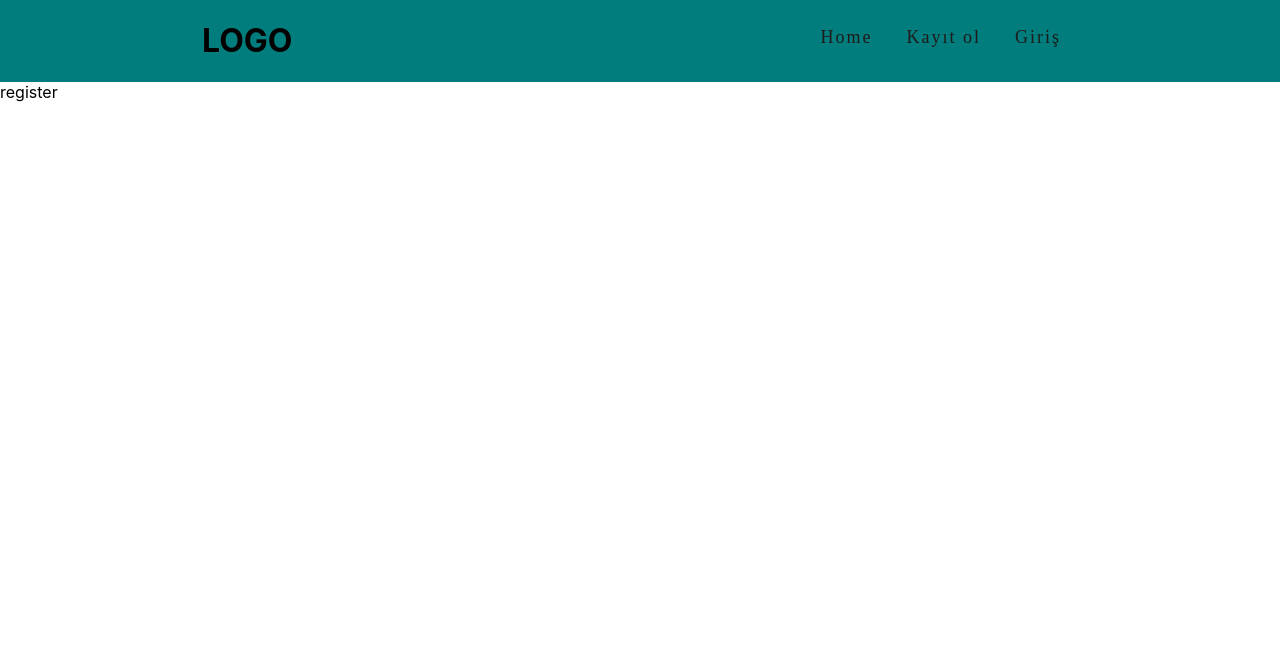
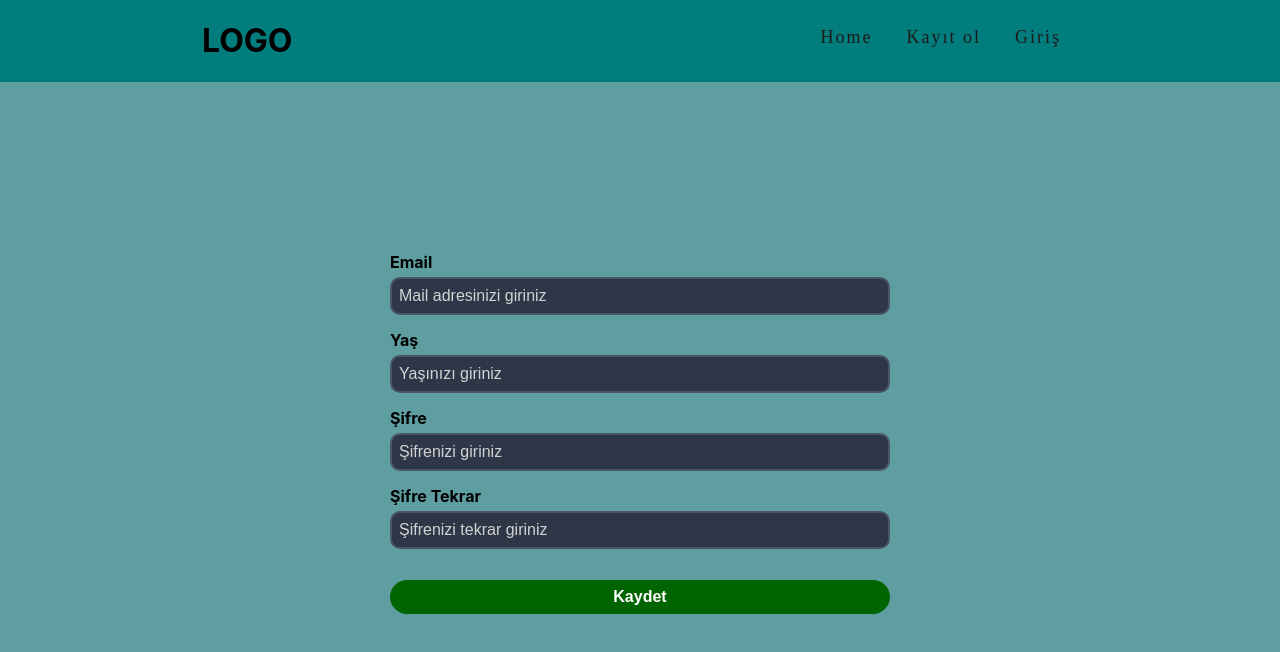
Before and after one commit to EnessYavuz/movies, a React (Create React App) app: page /register in a window 1280 px wide. Shown: the top 652 px of the page. Built offline with nearby package versions, Linux system fonts and the light colour scheme.

Commit message:
from add

```diff
--- a/src/App.css
+++ b/src/App.css
@@ -5,7 +5,7 @@
   background-color: cadetblue;
 }
 
-.input {
+.inputt {
 
   justify-content: center;
   margin: 25px;
@@ -43,7 +43,7 @@
 }
 .space {
   width: 15%;
-  background-color: lightgray;
+  background-color: fixed;
   padding: 10px;
 }
 .Container {
@@ -278,3 +278,78 @@
   border: 2px solid #0078d4;
   outline: none;
 }
+
+/*-------------------------------------------------------------------------------*/
+form {
+  width: 500px;
+}
+
+form label {
+  font-size: 16px;
+  font-weight: bold;
+}
+
+.inputDiv {
+  margin-bottom: 10px;
+}
+
+input,
+select {
+  width: 100%;
+  padding: 8px 7px;
+  font-size: 16px;
+  border: 2px solid #4a5568;
+  background-color: #2d3748;
+  color: white;
+  margin: 5px 0px;
+  outline: none;
+  border-radius: 10px;
+}
+
+input::placeholder {
+  color: lightgray;
+}
+input:focus {
+  border-color: lightblue;
+}
+
+button {
+  width: 100%;
+  padding: 8px 8px;
+  margin: 16px 0px;
+  background-color: darkgreen;
+  color: white;
+  font-size: 16px;
+  font-weight: bold;
+  cursor: pointer;
+  border-radius: 20px;
+  border: none;
+}
+
+.input-error {
+  border-color: firebrick;
+}
+
+.error {
+  color: firebrick;
+  font-size: 12px;
+  text-align: left;
+}
+
+.fromContainer{
+  display: flex;
+  width: 100%;
+
+  align-items: center;
+
+  background:cadetblue ;
+  flex-direction: column;
+  height: 100vh;
+}
+
+.RegisterFrom{
+  display: flex;
+  justify-content: center;
+  align-items: center;
+  height: 100%;
+}
--- a/src/Home.js
+++ b/src/Home.js
@@ -39,9 +39,9 @@ function Home() {
 
       <div></div>
       <div className="Container">
-        <div className="space">Boşluk</div>
+        <div className="space"></div>
         <CartList movies={filteredMovies} />
-        <div className="space">Boşluk</div>
+        <div className="space"></div>
       </div>
     </div>
   );
--- a/src/components/InputMovie.js
+++ b/src/components/InputMovie.js
@@ -19,7 +19,7 @@ function InputMovie({ handleInput }) {
     <p className='InputLink' >lorem</p>
 
     <div className='InputContainer'>
-    <div className="input" >
+    <div className="inputt" >
       <input
         onChange={handleInput}
         placeholder="film ismini gir"
--- a/src/components/Login.js
+++ b/src/components/Login.js
@@ -1,13 +1,74 @@
-import React from 'react'
-import Header from './Header'
+import React from 'react';
+import { useFormik } from 'formik';
+import { basicSchema } from "../schemas/Index"
+import Header from "./Header.js"
 
-function Login() {
+
+const onSubmit = async (values, actions) => {
+  console.log(values);
+  console.log(actions);
+
+  await new Promise((resolve) => {
+    setTimeout(resolve, 1000);
+  });
+  actions.resetForm();
+};
+
+function GeneralForm() {
+  const { values, errors, isSubmitting, handleChange, handleSubmit } =
+    useFormik({
+      initialValues: {
+        email: '',
+
+        password: '',
+
+      },
+      validationSchema: basicSchema,
+      onSubmit,
+    });
+
+  //   console.log(formik);
   return (
-    <div>
-      <Header/>
-      login
+    <>
+    <div className='fromContainer'>
+    <Header/>
+    <div className='RegisterFrom'>
+    <form onSubmit={handleSubmit}>
+      <div className="inputDiv">
+        <label>Email</label>
+        <input
+          type="email"
+          value={values.email}
+          onChange={handleChange}
+          id="email"
+          placeholder="Mail adresinizi giriniz"
+          className={errors.email ? 'input-error' : ''}
+        />
+        {errors.email && <p className="error">{errors.email}</p>}
+      </div>
+
+      <div className="inputDiv">
+        <label>Şifre</label>
+        <input
+          type="password"
+          value={values.password}
+          onChange={handleChange}
+          id="password"
+          placeholder="Şifrenizi giriniz"
+          className={errors.password ? 'input-error' : ''}
+        />
+        {errors.password && <p className="error">{errors.password}</p>}
+      </div>
+
+      <button disabled={isSubmitting} type="submit">
+        Giriş Yap
+      </button>
+
+    </form>
     </div>
-  )
+    </div>
+    </>
+  );
 }
 
-export default Login
+export default GeneralForm;
--- a/src/components/Register.js
+++ b/src/components/Register.js
@@ -1,13 +1,98 @@
-import React from 'react'
-import Header from './Header'
+import React from 'react';
+import { useFormik } from 'formik';
+import { basicSchema } from "../schemas/Index"
+import Header from "./Header.js"
 
-function Register() {
+
+const onSubmit = async (values, actions) => {
+  console.log(values);
+  console.log(actions);
+
+  await new Promise((resolve) => {
+    setTimeout(resolve, 1000);
+  });
+  actions.resetForm();
+};
+
+function GeneralForm() {
+  const { values, errors, isSubmitting, handleChange, handleSubmit } =
+    useFormik({
+      initialValues: {
+        email: '',
+        age: '',
+        password: '',
+        confirmPassword: '',
+      },
+      validationSchema: basicSchema,
+      onSubmit,
+    });
+
+  //   console.log(formik);
   return (
-    <div>
-      <Header/>
-      register
+    <>
+    <div className='fromContainer'>
+    <Header/>
+    <div className='RegisterFrom'>
+    <form onSubmit={handleSubmit}>
+      <div className="inputDiv">
+        <label>Email</label>
+        <input
+          type="email"
+          value={values.email}
+          onChange={handleChange}
+          id="email"
+          placeholder="Mail adresinizi giriniz"
+          className={errors.email ? 'input-error' : ''}
+        />
+        {errors.email && <p className="error">{errors.email}</p>}
+      </div>
+      <div className="inputDiv">
+        <label>Yaş</label>
+        <input
+          type="number"
+          value={values.age}
+          onChange={handleChange}
+          id="age"
+          placeholder="Yaşınızı giriniz"
+          className={errors.age ? 'input-error' : ''}
+        />
+        {errors.age && <p className="error">{errors.age}</p>}
+      </div>
+      <div className="inputDiv">
+        <label>Şifre</label>
+        <input
+          type="password"
+          value={values.password}
+          onChange={handleChange}
+          id="password"
+          placeholder="Şifrenizi giriniz"
+          className={errors.password ? 'input-error' : ''}
+        />
+        {errors.password && <p className="error">{errors.password}</p>}
+      </div>
+      <div className="inputDiv">
+        <label>Şifre Tekrar</label>
+        <input
+          type="password"
+          value={values.confirmPassword}
+          onChange={handleChange}
+          id="confirmPassword"
+          placeholder="Şifrenizi tekrar giriniz"
+          className={errors.confirmPassword ? 'input-error' : ''}
+        />
+        {errors.confirmPassword && (
+          <p className="error">{errors.confirmPassword}</p>
+        )}
+      </div>
+      <button disabled={isSubmitting} type="submit">
+        Kaydet
+      </button>
+
+    </form>
     </div>
-  )
+    </div>
+    </>
+  );
 }
 
-export default Register
+export default GeneralForm;
--- /dev/null
+++ b/src/schemas/Index.js
@@ -0,0 +1,37 @@
+import * as yup from 'yup';
+const passwordRules = /^(?=.*\d)(?=.*[a-z])(?=.*[A-Z]).{5,}$/;
+
+export const basicSchema = yup.object().shape({
+  email: yup
+    .string()
+    .email('Geçerli bir email giriniz')
+    .required('Email girmek zorunludur'),
+  age: yup
+    .number()
+    .positive('Lütfen pozitif bir yaş giriniz')
+    .integer('Lütfen yaşınızı tam sayı olarak giriniz')
+    .required('Yaş girmek zorunludur'),
+  password: yup
+    .string()
+    .min(5, 'Lütfen minumun 5 karakter giriniz')
+    .matches(passwordRules, {
+      message: 'Lütfen en az 1 büyük harf 1 küçük harf ve 1 sayı giriniz',
+    })
+    .required('Şifre girmek zorunludur'),
+  confirmPassword: yup
+    .string()
+    .oneOf([yup.ref('password')], 'Şifreler eşleşmiyor')
+    .required('Tekrar şifre girmek zorunludur'),
+});
+
+export const advancedSchema = yup.object().shape({
+  username: yup
+    .string()
+    .min(3, 'Kullanıcı adı minunmum 3 karakter uzunluğunda olmadılır')
+    .required('Kullanıcı adı zorunludur'),
+  university: yup
+    .string()
+    .oneOf(['bogazici', 'gsu', 'odtü', 'itü'], 'Lütfen üniversitenizi seçiniz')
+    .required('Lütfen üniversitenizi seçiniz'),
+  isAccepted: yup.boolean().oneOf([true], 'Kullanım koşullarını kabul ediniz'),
+});
```
Also changed, not shown: src/components/Header.js (+15 -14 lines).
